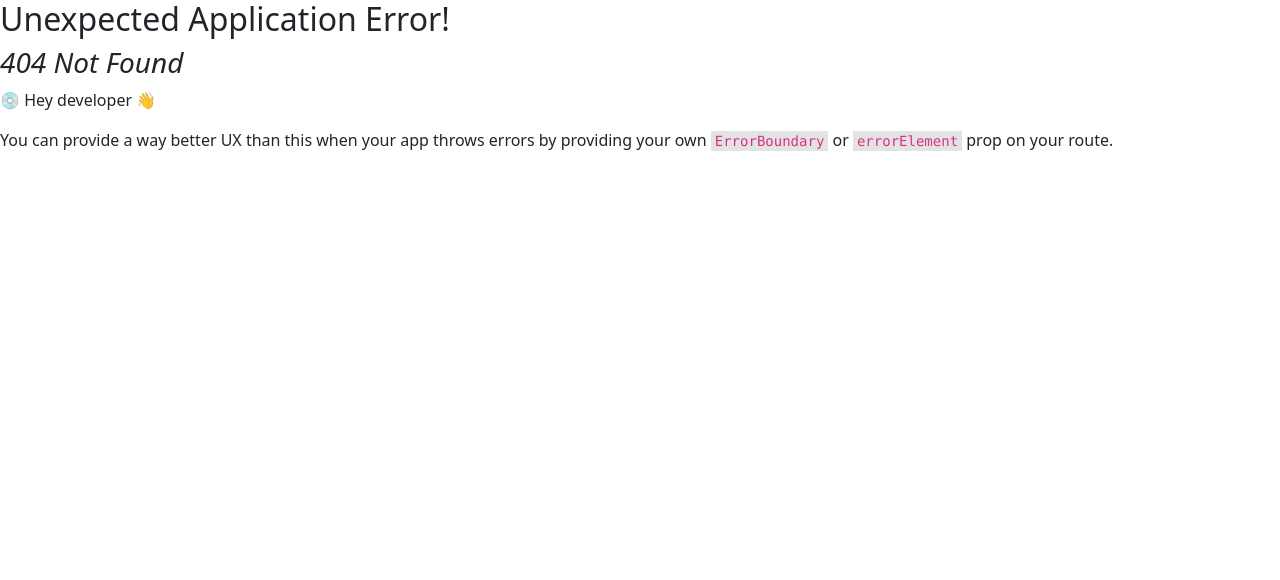
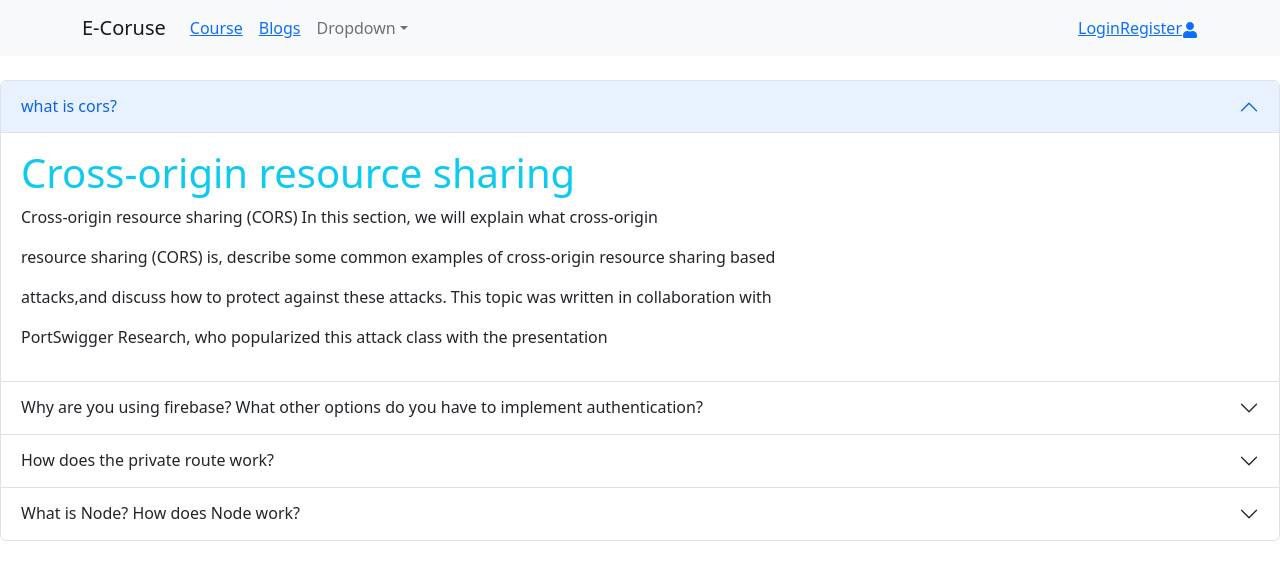
Before and after one commit to imishat/online-crouse-client, a React (Create React App) app: page /blogs in a window 1280 px wide. Before the commit this address had no page. Shown: the top 580 px of the page. Built offline with nearby package versions, Linux system fonts and the light colour scheme.

Commit message:
Blogs add

```diff
--- /dev/null
+++ b/src/Pages/Blogs/Blogs.js
@@ -0,0 +1,56 @@
+import React from 'react';
+import { Accordion } from 'react-bootstrap';
+
+const Blogs = () => {
+    return (
+        <Accordion defaultActiveKey={['0']} alwaysOpen className='mx-auto'>
+      <Accordion.Item eventKey="0">
+        <Accordion.Header> what is cors?</Accordion.Header>
+        <Accordion.Body>
+         <h1 className='text-info' >Cross-origin resource sharing </h1>
+         <p>
+         Cross-origin resource sharing (CORS)
+          In this section, we will explain what cross-origin </p><p>resource sharing (CORS) is, describe some common examples of cross-origin resource sharing based</p> <p> attacks,and discuss how to protect against these attacks. This topic was written in collaboration with </p> <p>PortSwigger Research, who popularized this attack class with the presentation
+         </p>
+        </Accordion.Body>
+      </Accordion.Item>
+      <Accordion.Item eventKey="1">
+        <Accordion.Header>Why are you using firebase? What other options do you have to implement authentication?
+
+
+       </Accordion.Header>
+        <Accordion.Body>
+        <h3 className='text-info'>Why are you using firebase:</h3>
+            <p>
+            Thanks to Firebase's easy-to-use SDK, ready-made UI libraries, and backend services, it is possible to set up the whole authentication process in just a couple of minutes. Firebase allows users to authenticate with their phone number, email, Google, and Facebook accounts (more options can be found here)
+            </p>
+            <h3 className='text-info'>What other options do you have to implement authentication?</h3>
+            <p>1:Implement a central repository with well-defined whitelisting policies. ... </p>
+            <p>2:Solve self-generated scripts. ... </p>
+            <p>3:Withdraw your departing employees' digital rights. ...</p>
+
+        </Accordion.Body>
+      </Accordion.Item>
+      <Accordion.Item eventKey="1">
+        <Accordion.Header>How does the private route work? </Accordion.Header>
+        <Accordion.Body>
+          <p>
+          The react private route component renders child components ( children ) if the user is logged in. If not logged in the user is redirected to the /login page with the return url passed in the location state property.
+          </p>
+        </Accordion.Body>
+      </Accordion.Item>
+      <Accordion.Item eventKey="1">
+        <Accordion.Header> What is Node? How does Node work?
+
+       </Accordion.Header>
+        <Accordion.Body>
+          <p>
+          It is a used as backend service where javascript works on the server-side of the application. This way javascript is used on both frontend and backend. Node. js runs on chrome v8 engine which converts javascript code into machine code, it is highly scalable, lightweight, fast, and data-intensive
+          </p>
+        </Accordion.Body>
+      </Accordion.Item>
+    </Accordion>
+    );
+};
+
+export default Blogs;
--- a/src/Pages/Sharde/Header/Header.js
+++ b/src/Pages/Sharde/Header/Header.js
@@ -22,7 +22,7 @@ const Header = () => {
                         <Link>Course</Link>
                     </Nav.Link>
                     <Nav.Link>
-                        <Link>
+                        <Link to='/blogs'>
                         Blogs
                         </Link>
                     </Nav.Link>
@@ -49,7 +49,7 @@ const Header = () => {
                                 :
                                 <>
                                     <Link to='/login'>Login</Link>
-                                    <Link>Register</Link>
+                                    <Link to='/register'>Register</Link>
                                 </>
                         }
 
--- /dev/null
+++ b/src/Pages/register/Login/Register/Register.js
@@ -0,0 +1,12 @@
+import React from 'react';
+
+const Register = () => {
+    return (
+        <div>
+            <h1>Hello form register</h1>
+
+        </div>
+    );
+};
+
+export default Register;
```
Also changed, not shown: src/App.js (+11 -0 lines).
